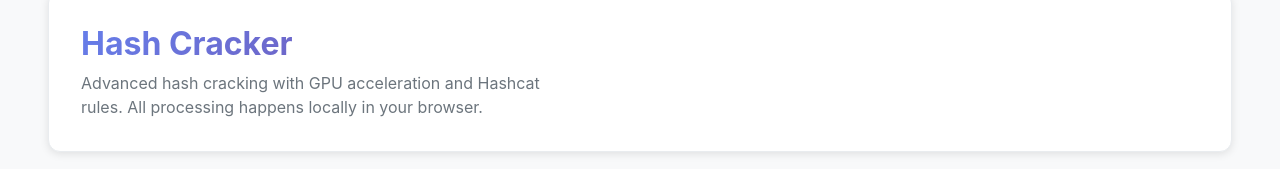
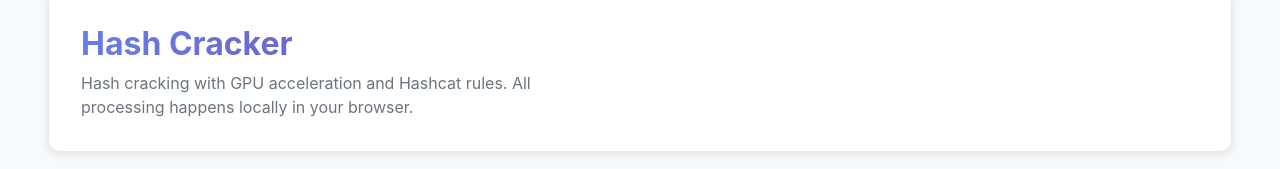
Before and after one commit to baysec-eu/cipher-service, a React (Vite) app: page / in a window 1280 px wide. Both pictures are taken after a click on the button "Hash Cracker". Shown: the part 195-364 px from the top of the page. Built offline with nearby package versions, Linux system fonts and the light colour scheme.

Commit message:
Refactor hash cracking

```diff
--- a/src/components/HashCracker.jsx
+++ b/src/components/HashCracker.jsx
@@ -332,7 +332,7 @@
         <div className="hash-cracker-title">
           <h2>Hash Cracker</h2>
           <p className="hash-cracker-description">
-            Advanced hash cracking with GPU acceleration and Hashcat rules. All processing happens locally in your browser.
+            Hash cracking with GPU acceleration and Hashcat rules. All processing happens locally in your browser.
           </p>
         </div>
         <div className="hash-cracker-gpu-info">
```
